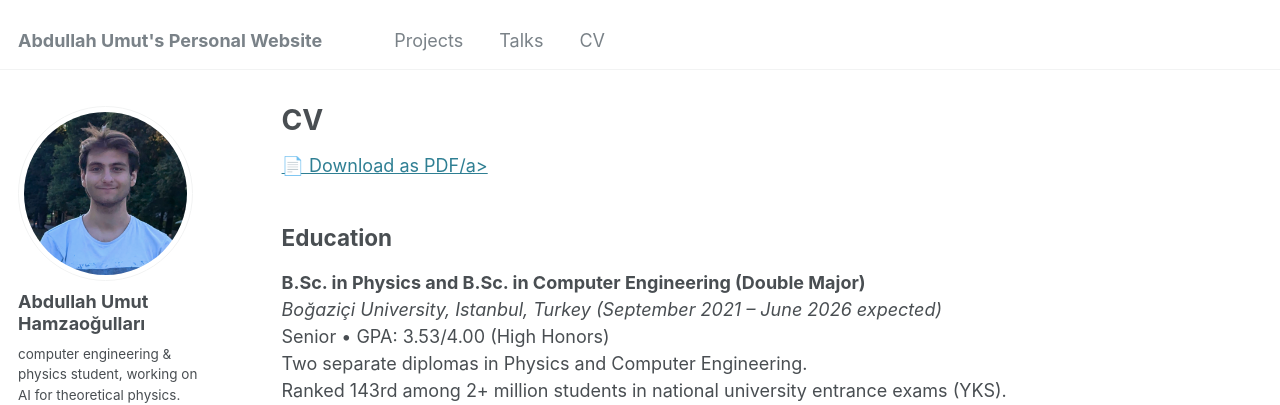
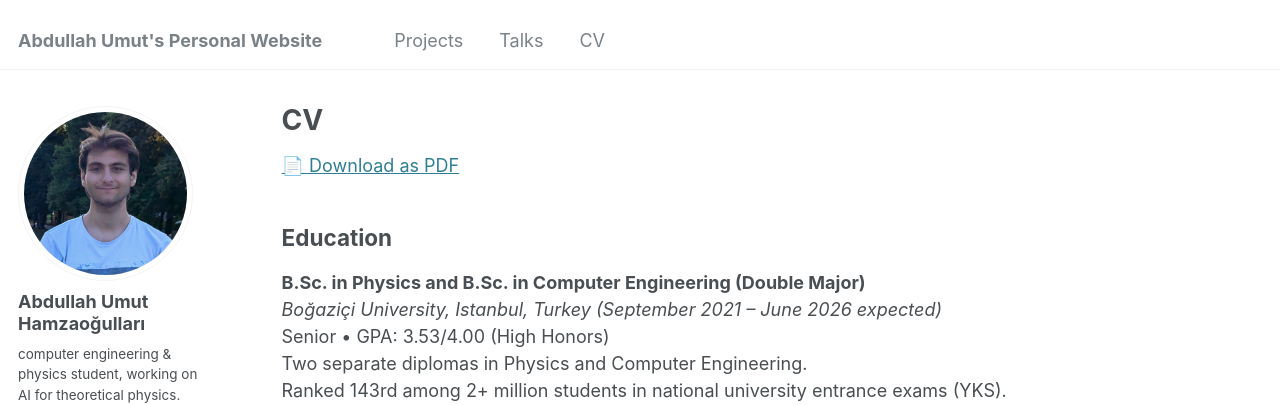
Before and after one commit to abdullahumuth/abdullahumuth.github.io, a Jekyll site: the page built from _pages/cv.md, in a window 1280 px wide and 900 px high. Shown: the top 405 px of the window. Built offline with Jekyll 4.4.1, drawn with Linux system fonts in a browser that asks for light colours; some web fonts are replaced.

Commit message:
Update cv.md

```diff
--- a/_pages/cv.md
+++ b/_pages/cv.md
@@ -8,7 +8,7 @@ redirect_from:
 ---
 
 {% include base_path %}
-<a href="/files/cv.pdf" target="_blank">📄 Download as PDF/a>
+<a href="/files/cv.pdf" target="_blank">📄 Download as PDF </a>
 ## Education
 
 **B.Sc. in Physics and B.Sc. in Computer Engineering (Double Major)**
```
